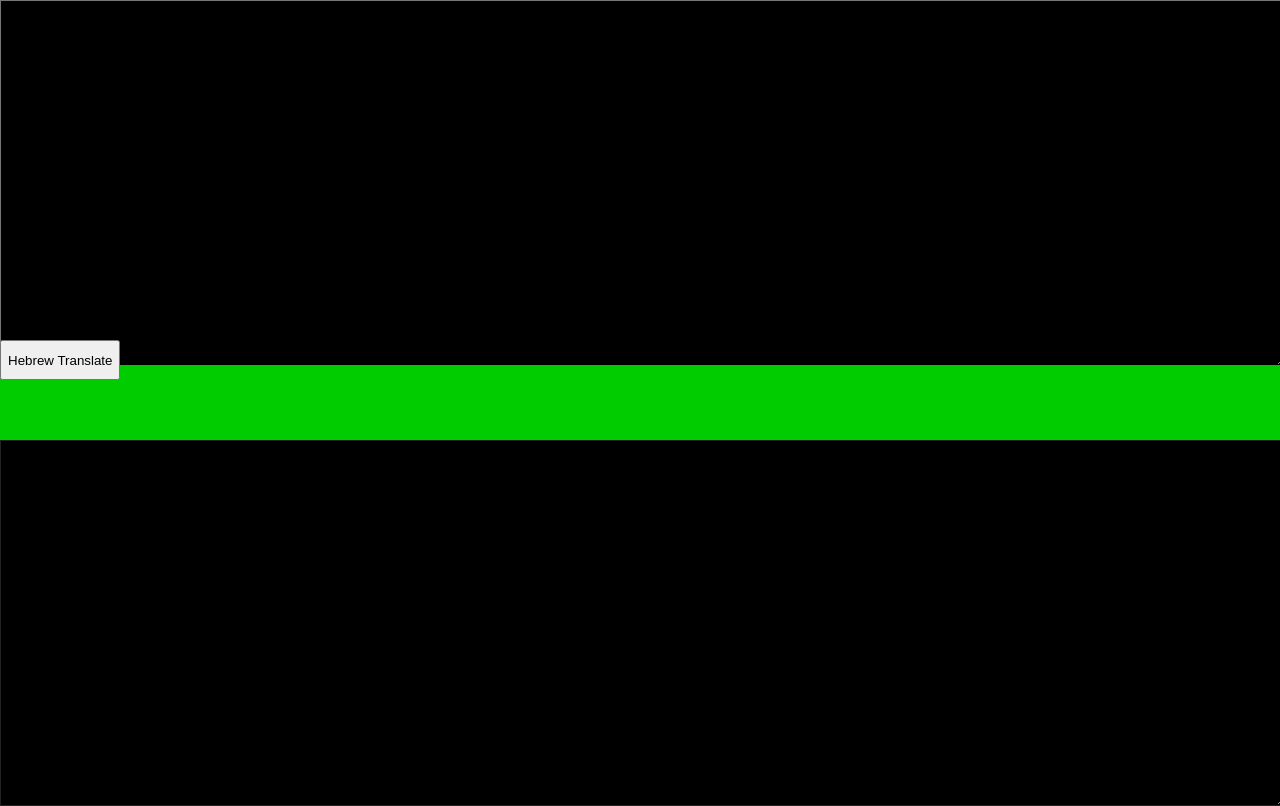
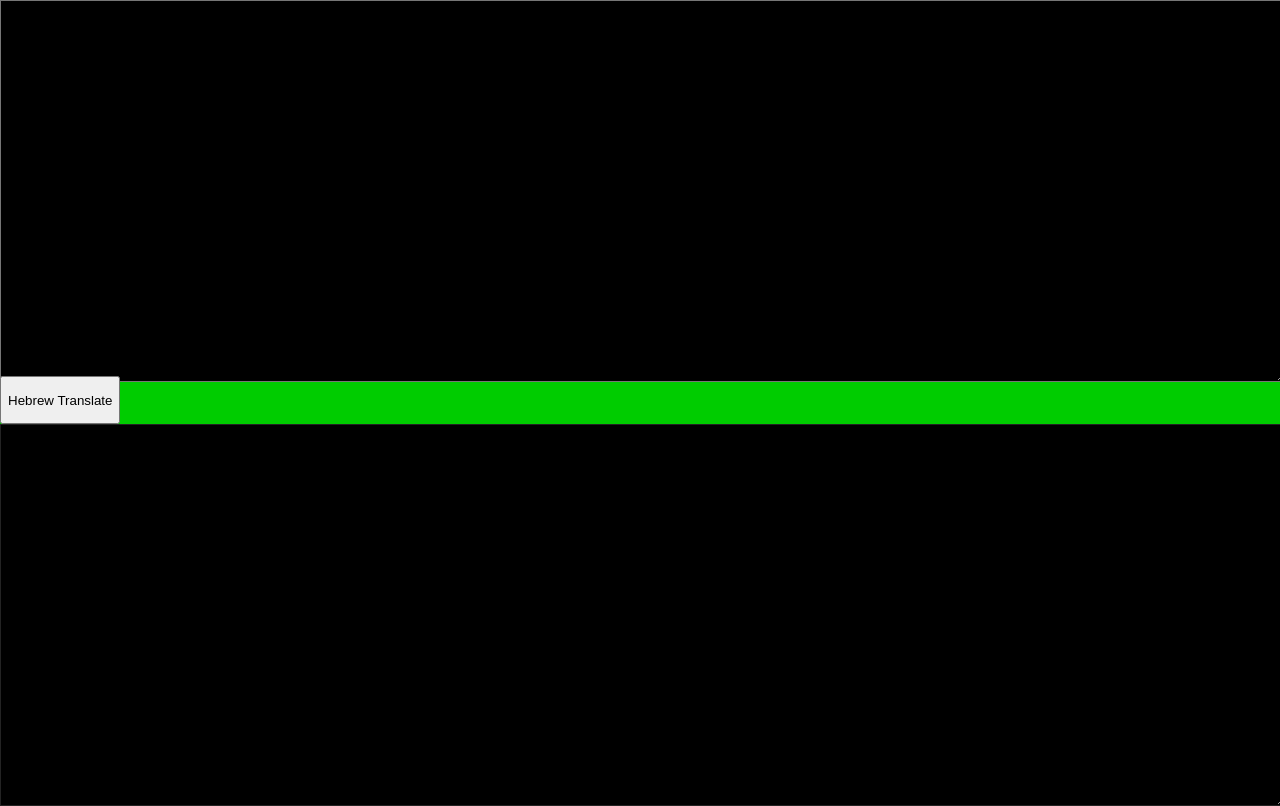
Before and after one commit to YouthsSpy/StirlitzTranslate, a plain HTML site: page index.html in a window 1280 px wide. Drawn offline with Linux system fonts and the light colour scheme.

Commit message:
Update index.html

```diff
--- a/index.html
+++ b/index.html
@@ -32,7 +32,7 @@
       #taGet, #taSet{
         position: absolute;
         width:100%;
-        height:45%;
+        height:47%;
         background-color: #000000;
         color: #00cc00;
       }
@@ -42,13 +42,13 @@
       }
       #taSet{
         left: 0;
-        top: 55%;
+        top: 53%;
       }
       #btnToHe{
         position: absolute;
         left: 0;
-        top: 42.5%;
-        height:5%;
+        top: 47%;
+        height:6%;
       }
     </style>
   </head>
```
